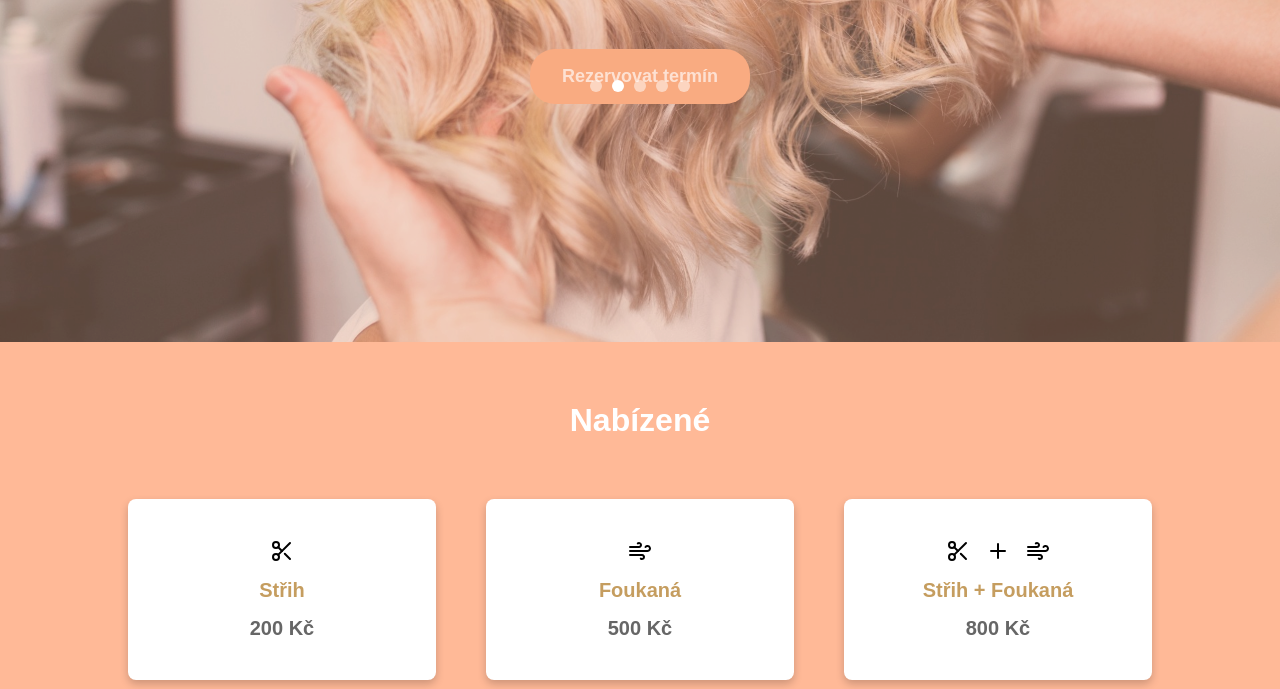
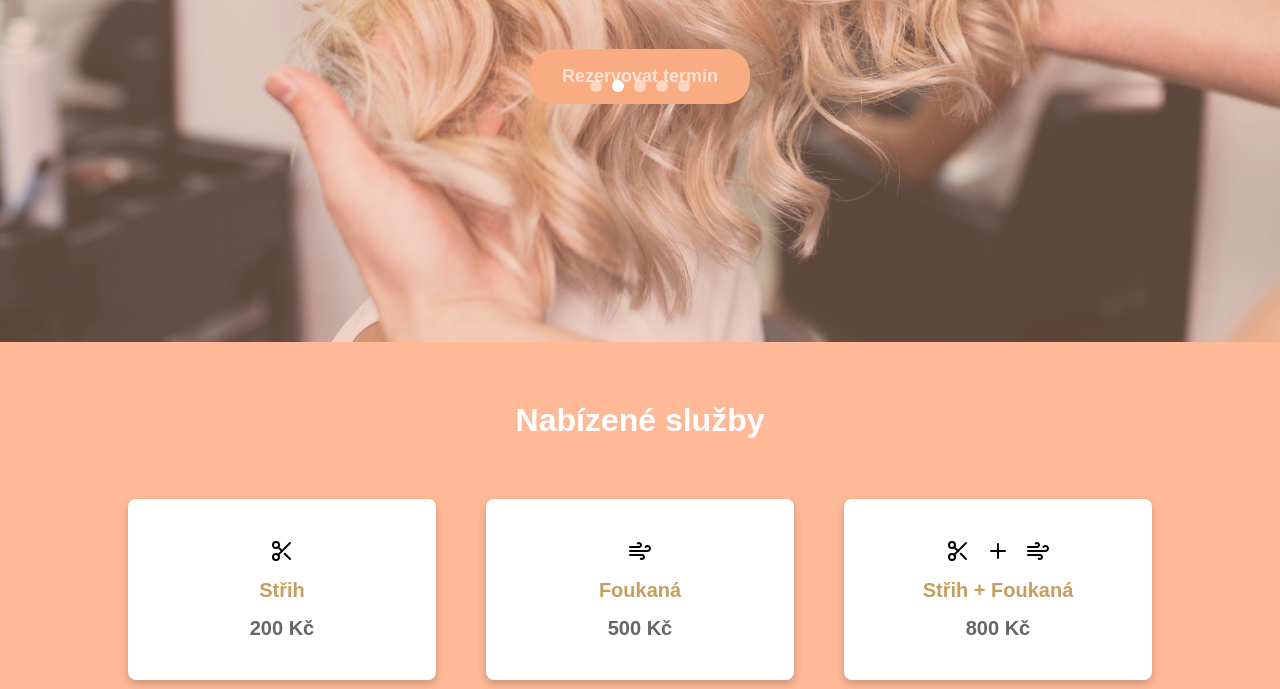
Before and after one commit to adamvancura/kadernictvi-rp, a plain HTML site: page index.html in a window 1280 px wide. Shown: the part 408-1097 px from the top of the page. Drawn offline with nearby package versions, Linux system fonts and the light colour scheme.

Commit message:
zmena na ouvodni nadpis

```diff
--- a/index.html
+++ b/index.html
@@ -41,7 +41,7 @@
 
     <div id="services" class="services">
         <div class="container">
-            <h2 class="section-title">Nabízené</h2>
+            <h2 class="section-title">Nabízené služby</h2>
             <div class="services-list">
                 <div class="service-card">
                     <i data-lucide="scissors" class="service-icon"></i>
```
